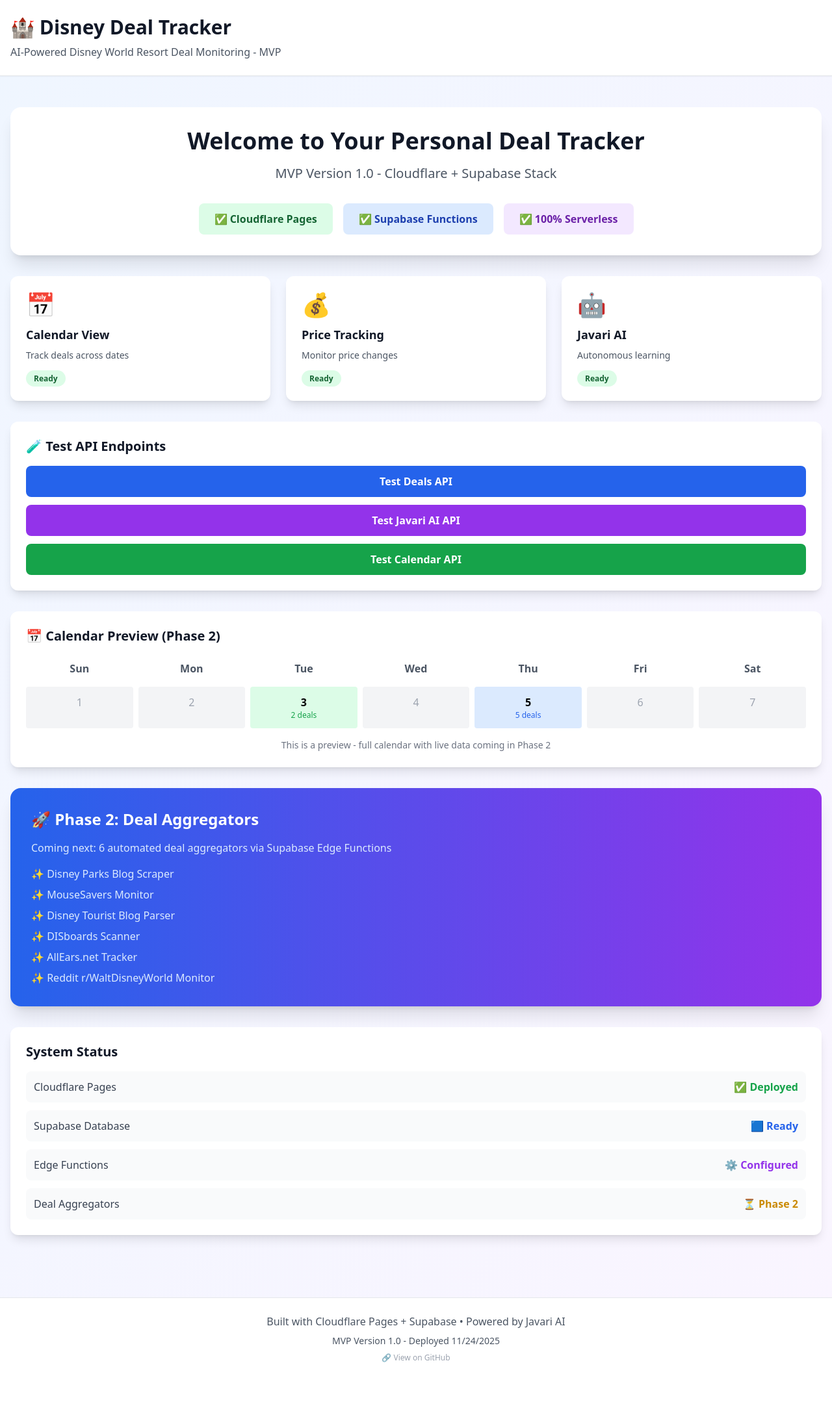
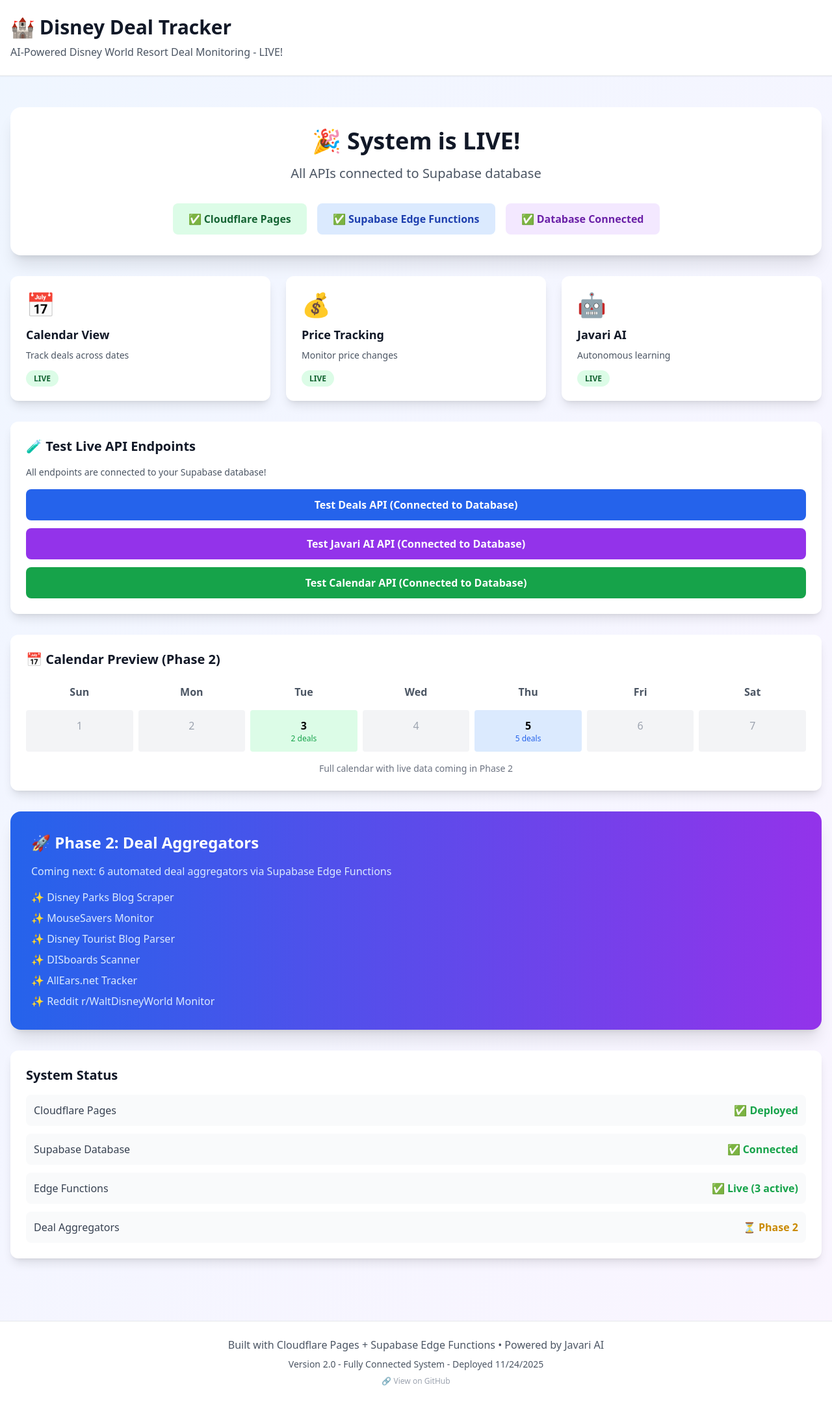
Before and after one commit to CR-AudioViz-AI/crav-disney-tracker-cf, a plain HTML site: page public/index.html in a window 1280 px wide. Shown: the whole page at 65% size. Before the commit the page ends 2122 px from the top, so only its background shows below. Drawn offline with nearby package versions, Linux system fonts and the light colour scheme.

Commit message:
Connect frontend to Supabase Edge Functions

```diff
--- a/public/index.html
+++ b/public/index.html
@@ -10,19 +10,19 @@
     <header class="bg-white shadow-sm border-b">
         <div class="max-w-7xl mx-auto px-4 py-6">
             <h1 class="text-3xl font-bold text-gray-900">🏰 Disney Deal Tracker</h1>
-            <p class="text-gray-600 mt-2">AI-Powered Disney World Resort Deal Monitoring - MVP</p>
+            <p class="text-gray-600 mt-2">AI-Powered Disney World Resort Deal Monitoring - LIVE!</p>
         </div>
     </header>
 
     <main class="max-w-7xl mx-auto px-4 py-12">
         <div class="bg-white rounded-2xl shadow-xl p-8 mb-8">
             <div class="text-center">
-                <h2 class="text-4xl font-bold text-gray-900 mb-4">Welcome to Your Personal Deal Tracker</h2>
-                <p class="text-xl text-gray-600 mb-8">MVP Version 1.0 - Cloudflare + Supabase Stack</p>
+                <h2 class="text-4xl font-bold text-gray-900 mb-4">🎉 System is LIVE!</h2>
+                <p class="text-xl text-gray-600 mb-8">All APIs connected to Supabase database</p>
                 <div class="flex flex-wrap justify-center gap-4">
                     <div class="bg-green-100 text-green-800 px-6 py-3 rounded-lg font-semibold">✅ Cloudflare Pages</div>
-                    <div class="bg-blue-100 text-blue-800 px-6 py-3 rounded-lg font-semibold">✅ Supabase Functions</div>
-                    <div class="bg-purple-100 text-purple-800 px-6 py-3 rounded-lg font-semibold">✅ 100% Serverless</div>
+                    <div class="bg-blue-100 text-blue-800 px-6 py-3 rounded-lg font-semibold">✅ Supabase Edge Functions</div>
+                    <div class="bg-purple-100 text-purple-800 px-6 py-3 rounded-lg font-semibold">✅ Database Connected</div>
                 </div>
             </div>
         </div>
@@ -32,34 +32,35 @@
                 <div class="text-4xl mb-3">📅</div>
                 <h3 class="text-lg font-bold text-gray-900 mb-2">Calendar View</h3>
                 <p class="text-gray-600 text-sm mb-3">Track deals across dates</p>
-                <span class="bg-green-100 text-green-800 px-3 py-1 rounded-full text-xs font-semibold">Ready</span>
+                <span class="bg-green-100 text-green-800 px-3 py-1 rounded-full text-xs font-semibold">LIVE</span>
             </div>
             <div class="bg-white rounded-xl shadow-lg p-6 hover:shadow-xl transition-shadow">
                 <div class="text-4xl mb-3">💰</div>
                 <h3 class="text-lg font-bold text-gray-900 mb-2">Price Tracking</h3>
                 <p class="text-gray-600 text-sm mb-3">Monitor price changes</p>
-                <span class="bg-green-100 text-green-800 px-3 py-1 rounded-full text-xs font-semibold">Ready</span>
+                <span class="bg-green-100 text-green-800 px-3 py-1 rounded-full text-xs font-semibold">LIVE</span>
             </div>
             <div class="bg-white rounded-xl shadow-lg p-6 hover:shadow-xl transition-shadow">
                 <div class="text-4xl mb-3">🤖</div>
                 <h3 class="text-lg font-bold text-gray-900 mb-2">Javari AI</h3>
                 <p class="text-gray-600 text-sm mb-3">Autonomous learning</p>
-                <span class="bg-green-100 text-green-800 px-3 py-1 rounded-full text-xs font-semibold">Ready</span>
+                <span class="bg-green-100 text-green-800 px-3 py-1 rounded-full text-xs font-semibold">LIVE</span>
             </div>
         </div>
 
         <!-- API Testing Section -->
         <div class="bg-white rounded-xl shadow-lg p-6 mb-8">
-            <h3 class="text-xl font-bold text-gray-900 mb-4">🧪 Test API Endpoints</h3>
+            <h3 class="text-xl font-bold text-gray-900 mb-4">🧪 Test Live API Endpoints</h3>
+            <p class="text-sm text-gray-600 mb-4">All endpoints are connected to your Supabase database!</p>
             <div class="space-y-3">
-                <button onclick="testAPI('/api/deals', 'deals')" class="w-full bg-blue-600 text-white px-4 py-3 rounded-lg hover:bg-blue-700 transition font-semibold">
-                    Test Deals API
+                <button onclick="testAPI('deals')" class="w-full bg-blue-600 text-white px-4 py-3 rounded-lg hover:bg-blue-700 transition font-semibold">
+                    Test Deals API (Connected to Database)
                 </button>
-                <button onclick="testAPI('/api/javari', 'javari')" class="w-full bg-purple-600 text-white px-4 py-3 rounded-lg hover:bg-purple-700 transition font-semibold">
-                    Test Javari AI API
+                <button onclick="testAPI('javari')" class="w-full bg-purple-600 text-white px-4 py-3 rounded-lg hover:bg-purple-700 transition font-semibold">
+                    Test Javari AI API (Connected to Database)
                 </button>
-                <button onclick="testAPI('/api/calendar', 'calendar')" class="w-full bg-green-600 text-white px-4 py-3 rounded-lg hover:bg-green-700 transition font-semibold">
-                    Test Calendar API
+                <button onclick="testAPI('calendar')" class="w-full bg-green-600 text-white px-4 py-3 rounded-lg hover:bg-green-700 transition font-semibold">
+                    Test Calendar API (Connected to Database)
                 </button>
             </div>
             <div id="api-results" class="mt-4 p-4 bg-gray-50 rounded-lg hidden">
@@ -94,7 +95,7 @@
                 <div class="bg-gray-100 p-3 rounded text-center text-gray-400">6</div>
                 <div class="bg-gray-100 p-3 rounded text-center text-gray-400">7</div>
             </div>
-            <p class="text-sm text-gray-500 mt-4 text-center">This is a preview - full calendar with live data coming in Phase 2</p>
+            <p class="text-sm text-gray-500 mt-4 text-center">Full calendar with live data coming in Phase 2</p>
         </div>
 
         <div class="bg-gradient-to-r from-blue-600 to-purple-600 rounded-2xl shadow-xl p-8 text-white mb-8">
@@ -119,11 +120,11 @@
                 </div>
                 <div class="flex items-center justify-between p-3 bg-gray-50 rounded-lg">
                     <span class="text-gray-700 font-medium">Supabase Database</span>
-                    <span class="text-blue-600 font-semibold">🟦 Ready</span>
+                    <span class="text-green-600 font-semibold">✅ Connected</span>
                 </div>
                 <div class="flex items-center justify-between p-3 bg-gray-50 rounded-lg">
                     <span class="text-gray-700 font-medium">Edge Functions</span>
-                    <span class="text-purple-600 font-semibold">⚙️ Configured</span>
+                    <span class="text-green-600 font-semibold">✅ Live (3 active)</span>
                 </div>
                 <div class="flex items-center justify-between p-3 bg-gray-50 rounded-lg">
                     <span class="text-gray-700 font-medium">Deal Aggregators</span>
@@ -135,8 +136,8 @@
 
     <footer class="bg-white border-t mt-12">
         <div class="max-w-7xl mx-auto px-4 py-6 text-center text-gray-600">
-            <p>Built with Cloudflare Pages + Supabase • Powered by Javari AI</p>
-            <p class="text-sm mt-2">MVP Version 1.0 - Deployed <span id="deploy-date"></span></p>
+            <p>Built with Cloudflare Pages + Supabase Edge Functions • Powered by Javari AI</p>
+            <p class="text-sm mt-2">Version 2.0 - Fully Connected System - Deployed <span id="deploy-date"></span></p>
             <p class="text-xs mt-2 text-gray-400">
                 🔗 <a href="https://github.com/CR-AudioViz-AI/crav-disney-tracker-cf" target="_blank" class="hover:text-blue-600">View on GitHub</a>
             </p>
@@ -146,31 +147,34 @@
     <script>
         document.getElementById('deploy-date').textContent = new Date().toLocaleDateString();
 
-        async function testAPI(endpoint, name) {
+        const SUPABASE_URL = 'https://kteobfyferrukqeolofj.supabase.co';
+        const SUPABASE_ANON_KEY = 'eyJhbGciOiJIUzI1NiIsInR5cCI6IkpXVCJ9.eyJpc3MiOiJzdXBhYmFzZSIsInJlZiI6Imt0ZW9iZnlmZXJydWtxZW9sb2ZqIiwicm9sZSI6ImFub24iLCJpYXQiOjE3Mjk2MjMxMDcsImV4cCI6MjA0NTE5OTEwN30.xK0YOdLjSLMnH-p91Q-WkSIDN_fZnHgwU46T9_l2lM8';
+
+        async function testAPI(endpoint) {
             const resultsDiv = document.getElementById('api-results');
             const outputPre = document.getElementById('api-output');
 
             resultsDiv.classList.remove('hidden');
-            outputPre.textContent = `Testing ${name} API...\n\nEndpoint: ${endpoint}\nStatus: Loading...`;
+            outputPre.textContent = `Testing ${endpoint} API...\n\nEndpoint: ${SUPABASE_URL}/functions/v1/${endpoint}\nStatus: Loading...`;
 
             try {
-                const response = await fetch(endpoint);
+                const response = await fetch(`${SUPABASE_URL}/functions/v1/${endpoint}`, {
+                    headers: {
+                        'Authorization': `Bearer ${SUPABASE_ANON_KEY}`,
+                        'Content-Type': 'application/json'
+                    }
+                });
+
                 const data = await response.json();
 
-                outputPre.textContent = `Endpoint: ${endpoint}\nStatus: ${response.status} ${response.ok ? '✅' : '❌'}\n\nResponse:\n${JSON.stringify(data, null, 2)}`;
+                outputPre.textContent = `Endpoint: ${SUPABASE_URL}/functions/v1/${endpoint}\nStatus: ${response.status} ${response.ok ? '✅' : '❌'}\n\nResponse:\n${JSON.stringify(data, null, 2)}`;
+
+                // Auto-scroll to results
+                resultsDiv.scrollIntoView({ behavior: 'smooth', block: 'nearest' });
             } catch (error) {
-                outputPre.textContent = `Endpoint: ${endpoint}\nStatus: Error ❌\n\nError: ${error.message}\n\nNote: APIs may not be configured yet. This will work in Phase 2 when connected to Supabase.`;
+                outputPre.textContent = `Endpoint: ${SUPABASE_URL}/functions/v1/${endpoint}\nStatus: Error ❌\n\nError: ${error.message}`;
             }
         }
-
-        // Auto-scroll to results when they appear
-        const observer = new MutationObserver((mutations) => {
-            const results = document.getElementById('api-results');
-            if (!results.classList.contains('hidden')) {
-                results.scrollIntoView({ behavior: 'smooth', block: 'nearest' });
-            }
-        });
-        observer.observe(document.getElementById('api-results'), { attributes: true, attributeFilter: ['class'] });
     </script>
 </body>
 </html>
```
